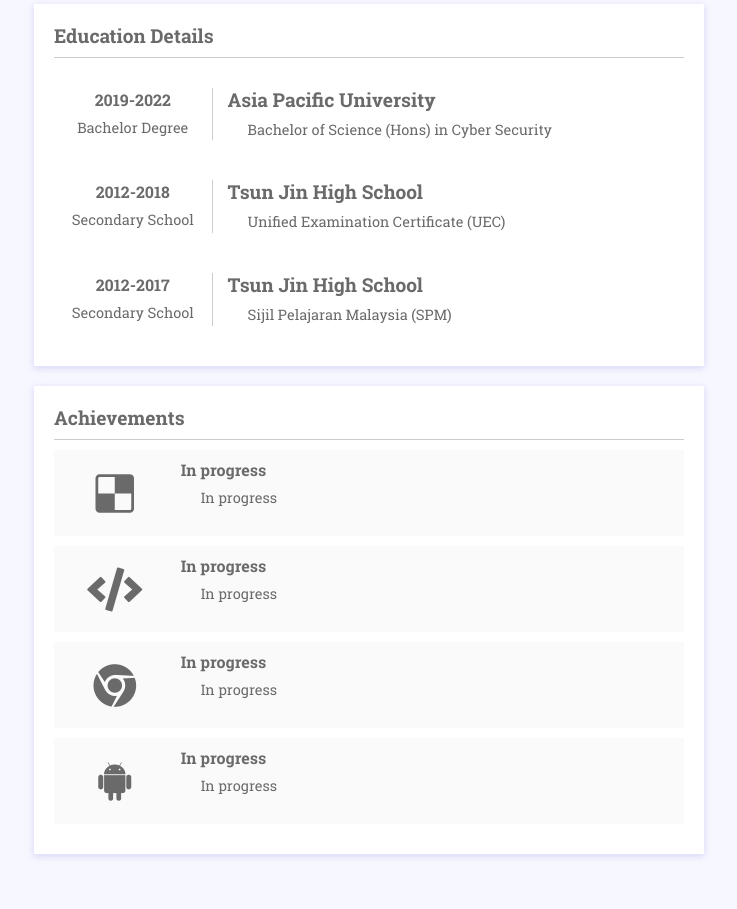
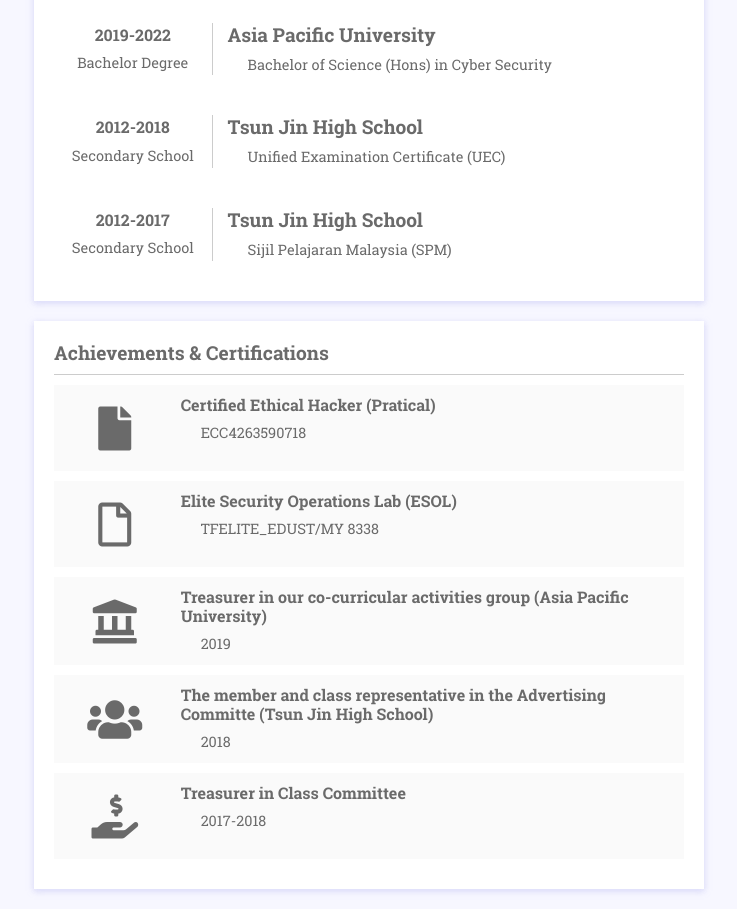
Before and after one commit to thomasngu0423/CV, a plain HTML site: page index.html in a window 1280 px wide. Shown: the part 1181-2090 px from the top of the page, without its empty margins (446-1183 px from the left). Before the commit the page ends 2055 px from the top, so only its background shows below. Drawn offline with Linux system fonts and the light colour scheme.

Commit message:
Update index.html

```diff
--- a/index.html
+++ b/index.html
@@ -67,7 +67,7 @@
                    <div class="col-md-8">
                        <div class="data-box">
                            <h2>About Me</h2>
-                           <p>My name is Ngu Shin Yu, and I am a cybersecurity graduate from Asia Pacific University. With a Bachelor's degree in cybersecurity, I have developed a strong foundation in the field and acquired knowledge in various areas of cyber security. I am a responsible and dedicated professional who consistently delivers high-quality work and meets deadlines. I possess excellent problem-solving skills and attention to detail, allowing me to effectively analyze and address security challenges. I am passionate about staying updated with the latest industry trends and technologies to contribute to the protection of digital systems and data. I thrive both independently and as part of a team, and I am committed to making a positive impact in the cybersecurity field by ensuring the security and resilience of digital environments.</p>
+                           <p>I am Ngu Shin Yu, a cybersecurity graduate with a strong foundation and knowledge in various areas of cyber security. I am a responsible and dedicated professional known for delivering high-quality work on time. With excellent problem-solving skills and attention to detail, I effectively analyze and address security challenges. I am passionate about staying updated with industry trends and technologies to protect digital systems and data. I thrive independently and as part of a team, committed to making a positive impact in cybersecurity by ensuring the security and resilience of digital environments.</p>
                            <div class="btn-ro row no-margin">
                                <ul class="btn-link">
                                   <!--<li>
@@ -139,44 +139,52 @@
                        </div>
 
                        <div class="data-box service-box">
-                           <h2>Achievements</h2>
+                           <h2>Achievements & Certifications</h2>
                            <div class="service no-margin row">
                               <div class="col-sm-2 no-padding serv-logo">
-                                   <i class="fab fa-delicious"></i>
+                                   <i class="fas fa-file"></i>
                               </div>
                               <div class="col-sm-10 rgbf serv-det">
-                                  <h5>In progress</h5>
-                                  <p>In progress</p>
+                                  <h5>Certified Ethical Hacker (Pratical)</h5>
+                                  <p>ECC4263590718</p>
                               </div>
                           </div>
                           <div class="service no-margin row">
                               <div class="col-sm-2 no-padding serv-logo">
-                                    <i class="fas fa-code"></i>
+                                    <i class="far fa-file"></i>
                               </div>
                               <div class="col-sm-10 rgbf serv-det">
-                                  <h5>In progress</h5>
-                                  <p>In progress</p>
+                                  <h5>Elite Security Operations Lab (ESOL)</h5>
+                                  <p>TFELITE_EDUST/MY 8338</p>
                               </div>
                           </div>
                           <div class="service no-margin row">
                               <div class="col-sm-2 no-padding serv-logo">
-                                   <i class="fab fa-chrome"></i>
+                                   <i class="fas fa-landmark"></i>
                               </div>
                               <div class="col-sm-10 rgbf serv-det">
-                                  <h5>In progress</h5>
-                                  <p>In progress</p>
+                                  <h5>Treasurer in our co-curricular activities group (Asia Pacific University)</h5>
+                                  <p>2019</p>
                               </div>
                           </div>
                           <div class="service no-margin row">
                               <div class="col-sm-2 no-padding serv-logo">
-                                    <i class="fab fa-android"></i>
+                                    <i class=" fas fa-users"></i>
                               </div>
                               <div class="col-sm-10 rgbf serv-det">
-                                  <h5>In progress</h5>
-                                  <p>In progress</p>
+                                  <h5>The member and class representative in the Advertising Committe (Tsun Jin High School)</h5>
+                                  <p>2018</p>
                               </div>
                           </div>
-
+                          <div class="service no-margin row">
+                            <div class="col-sm-2 no-padding serv-logo">
+                                  <i class="fas fa-hand-holding-usd"></i>
+                            </div>
+                            <div class="col-sm-10 rgbf serv-det">
+                                <h5>Treasurer in Class Committee</h5>
+                                <p>2017-2018</p>
+                            </div>
+                        </div>
                        </div>
 
 
```
